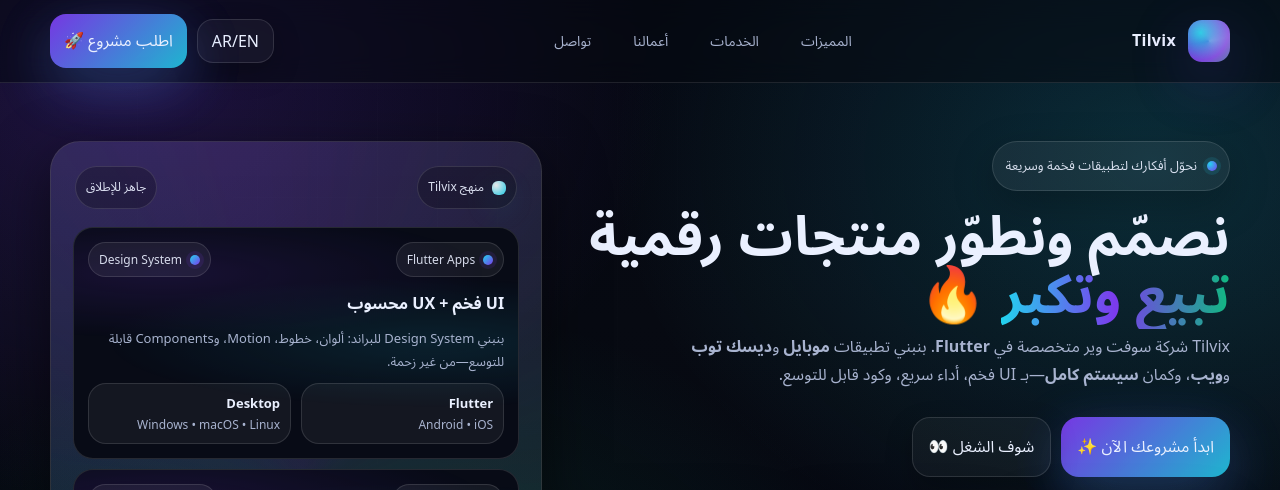
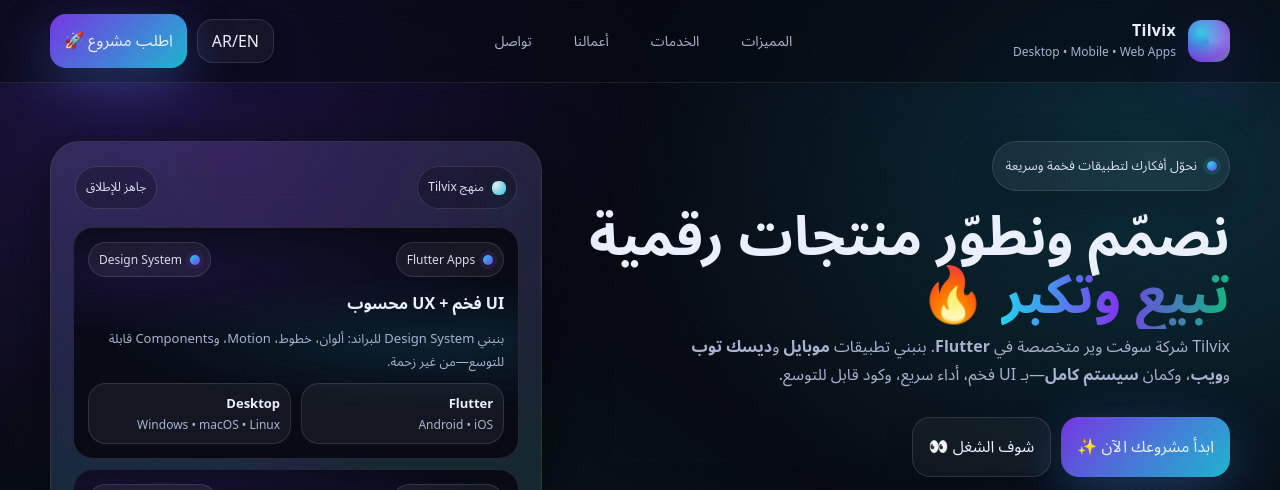
Before and after one commit to man-5050/tilvix-website, a plain HTML site: page index.html in a window 1280 px wide. Shown: the top 490 px of the page. Drawn offline with Linux system fonts and the light colour scheme.

Commit message:
Update index.html

```diff
--- a/index.html
+++ b/index.html
@@ -25,7 +25,7 @@
                     <div class="logo" aria-hidden="true"></div>
                     <div>
                         <h1>Tilvix</h1>
-
+                        <small>Desktop • Mobile • Web Apps</small>
                     </div>
                 </a>
 
```
